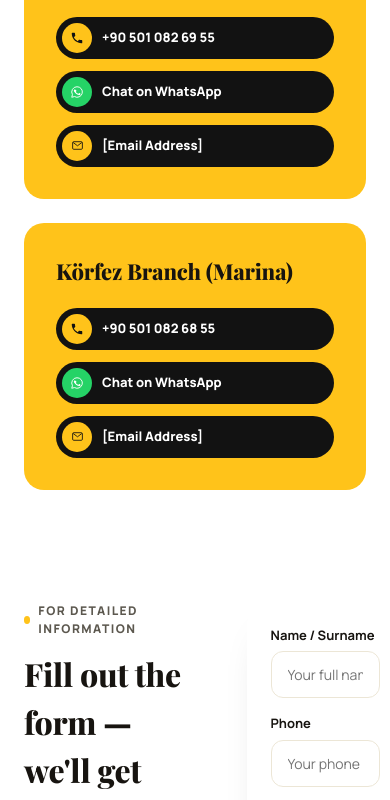
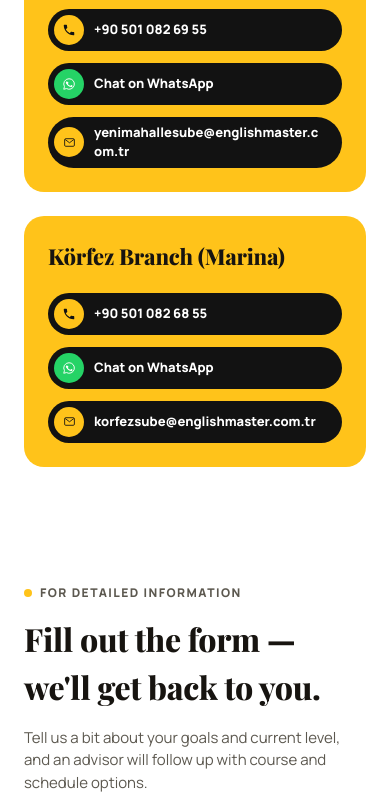
Before and after one commit to armuss/english-master, a plain HTML site: page contact.html in a window 390 px wide. Shown: the part 473-1273 px from the top of the page. Drawn offline with nearby package versions, Linux system fonts and the light colour scheme.

Commit message:
Add branch email addresses and fix contact page overflow on phones
Each branch card and the site footer now list the real Yenimahalle and
Körfez branch emails. On narrow screens the contact form section now
stacks into one column and long emails wrap, so the page no longer
scrolls sideways.

Co-Authored-By: Claude Opus 5.5 <noreply@anthropic.com>
Claude-Session: https://claude.ai/code/session_01BxwiA8Ao4pkfH3TbwmTp2E

```diff
--- a/contact.html
+++ b/contact.html
@@ -75,11 +75,11 @@
             </span>
             <span data-i18n="contact.pill.whatsapp">Chat on WhatsApp</span>
           </a>
-          <a class="pill pill-dark" href="mailto:info@example.com">
+          <a class="pill pill-dark" href="mailto:yenimahallesube@englishmaster.com.tr">
             <span class="pill-icon" style="background:var(--em-yellow);">
               <svg width="13" height="13" viewBox="0 0 24 24" fill="none"><rect x="3" y="5" width="18" height="14" rx="2" stroke="#121212" stroke-width="1.6"/><path d="M4 6.5l8 6 8-6" stroke="#121212" stroke-width="1.6" fill="none"/></svg>
             </span>
-            <span data-i18n="footer.email">[Email Address]</span>
+            <span>yenimahallesube@englishmaster.com.tr</span>
           </a>
         </div>
       </div>
@@ -98,11 +98,11 @@
             </span>
             <span data-i18n="contact.pill.whatsapp">Chat on WhatsApp</span>
           </a>
-          <a class="pill pill-dark" href="mailto:info@example.com">
+          <a class="pill pill-dark" href="mailto:korfezsube@englishmaster.com.tr">
             <span class="pill-icon" style="background:var(--em-yellow);">
               <svg width="13" height="13" viewBox="0 0 24 24" fill="none"><rect x="3" y="5" width="18" height="14" rx="2" stroke="#121212" stroke-width="1.6"/><path d="M4 6.5l8 6 8-6" stroke="#121212" stroke-width="1.6" fill="none"/></svg>
             </span>
-            <span data-i18n="footer.email">[Email Address]</span>
+            <span>korfezsube@englishmaster.com.tr</span>
           </a>
         </div>
       </div>
@@ -111,7 +111,7 @@
 </section>
 
 <section id="lead-form" class="reveal">
-  <div class="container" style="display:grid; grid-template-columns:1fr 1fr; gap:48px; align-items:start;">
+  <div class="container lead-form-grid">
     <div>
       <span class="kicker" data-i18n="contact.form.kicker">For detailed information</span>
       <h2 style="font-size:32px; margin:12px 0 16px;" data-i18n="contact.form.title">Fill out the form — we'll get back to you.</h2>
@@ -248,7 +248,8 @@
         <div class="footer-links">
           <a href="tel:+905010826955">Yenimahalle: +90 501 082 69 55</a>
           <a href="tel:+905010826855">Körfez: +90 501 082 68 55</a>
-          <a href="mailto:info@example.com" data-i18n="footer.email">[Email Address]</a>
+          <a href="mailto:yenimahallesube@englishmaster.com.tr">yenimahallesube@englishmaster.com.tr</a>
+          <a href="mailto:korfezsube@englishmaster.com.tr">korfezsube@englishmaster.com.tr</a>
           <span data-i18n="footer.address">Atakum / Samsun</span>
         </div>
       </div>
--- a/css/style.css
+++ b/css/style.css
@@ -149,8 +149,9 @@ img { max-width: 100%; display: block; }
 }
 
 @media (max-width: 900px) {
-  .branch-contact-grid { grid-template-columns: 1fr; }
-  .branch-contact-card { aspect-ratio: auto; }
+  .branch-contact-grid { grid-template-columns: minmax(0, 1fr); }
+  .branch-contact-card { aspect-ratio: auto; padding: 24px; }
+  .branch-contact-pills .pill span:last-child { min-width: 0; overflow-wrap: anywhere; font-size: 13px; }
 }
 
 /* Header */
@@ -507,6 +508,7 @@ section { padding: 88px 0; }
   gap: 16px;
 }
 .form-row { display: grid; grid-template-columns: repeat(2, minmax(0,1fr)); gap: 16px; }
+.lead-form-grid { display: grid; grid-template-columns: repeat(2, minmax(0,1fr)); gap: 48px; align-items: start; }
 label { font-size: 13px; font-weight: 700; margin-bottom: 6px; display: block; }
 input, select, textarea {
   width: 100%;
@@ -661,7 +663,8 @@ input:focus, select:focus, textarea:focus { outline: 2px solid var(--em-yellow);
   .hero-photo { height: 280px; }
   .hero-copy h1 { font-size: 34px; }
   .feature-grid, .course-grid, .stat-grid, .branch-grid, .footer-grid { grid-template-columns: repeat(2, minmax(0,1fr)); }
-  .form-row { grid-template-columns: 1fr; }
+  .form-row { grid-template-columns: minmax(0,1fr); }
+  .lead-form-grid { grid-template-columns: minmax(0,1fr); gap: 32px; }
   .cta-banner { flex-direction: column; align-items: flex-start; text-align: left; }
   .get-info-tab { display: none; }
 }
--- a/js/i18n.js
+++ b/js/i18n.js
@@ -19,7 +19,6 @@
       "footer.courseExam": "IELTS / TOEFL / YDS",
       "footer.courseBusiness": "Business English",
       "footer.courseKids": "Junior",
-      "footer.email": "[Email Address]",
       "footer.address": "Atakum / Samsun",
       "footer.rights": "All rights reserved.",
 
@@ -348,7 +347,6 @@
       "footer.courseExam": "IELTS / TOEFL / YDS",
       "footer.courseBusiness": "İş İngilizcesi",
       "footer.courseKids": "Junior",
-      "footer.email": "[E-posta Adresi]",
       "footer.address": "Atakum / Samsun",
       "footer.rights": "Tüm hakları saklıdır.",
 
```
Also changed, not shown: about.html (+2 -1 lines), course-business-english.html (+2 -1 lines), course-general-english.html (+2 -1 lines), course-ielts.html (+2 -1 lines), course-junior.html (+2 -1 lines), course-toefl.html (+2 -1 lines), course-yds.html (+2 -1 lines), courses.html (+2 -1 lines), index.html (+2 -1 lines).
